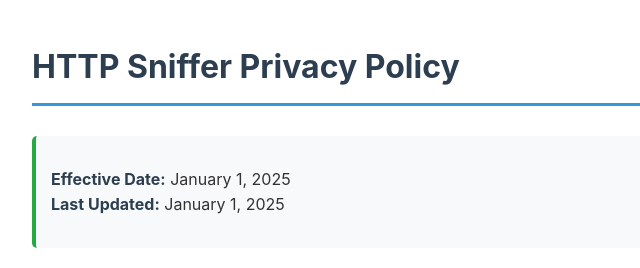
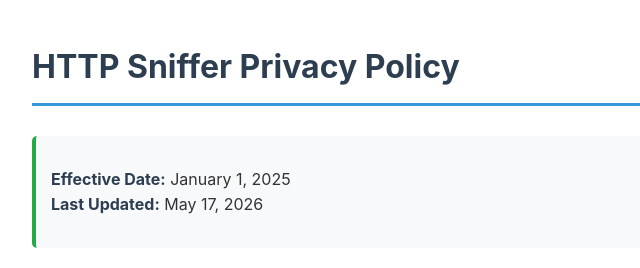
Before and after one commit to httpSniffer/httpSniffer.github.io, a plain HTML site: page PRIVACY_POLICY_ENGLISH.html in a window 1280 px wide. Shown: the top 268 px of the page, 208-848 px from the left. Drawn offline with Linux system fonts and the light colour scheme.

Commit message:
Update Last Updated date to May 17, 2026

```diff
--- a/PRIVACY_POLICY_ENGLISH.html
+++ b/PRIVACY_POLICY_ENGLISH.html
@@ -119,7 +119,7 @@
 
     <div class="meta-info">
         <p><strong>Effective Date:</strong> January 1, 2025<br>
-        <strong>Last Updated:</strong> January 1, 2025</p>
+        <strong>Last Updated:</strong> May 17, 2026</p>
     </div>
 
     <h2>Introduction</h2>
```
Also changed, not shown: user_license_agreement.html (+1 -1 lines).
